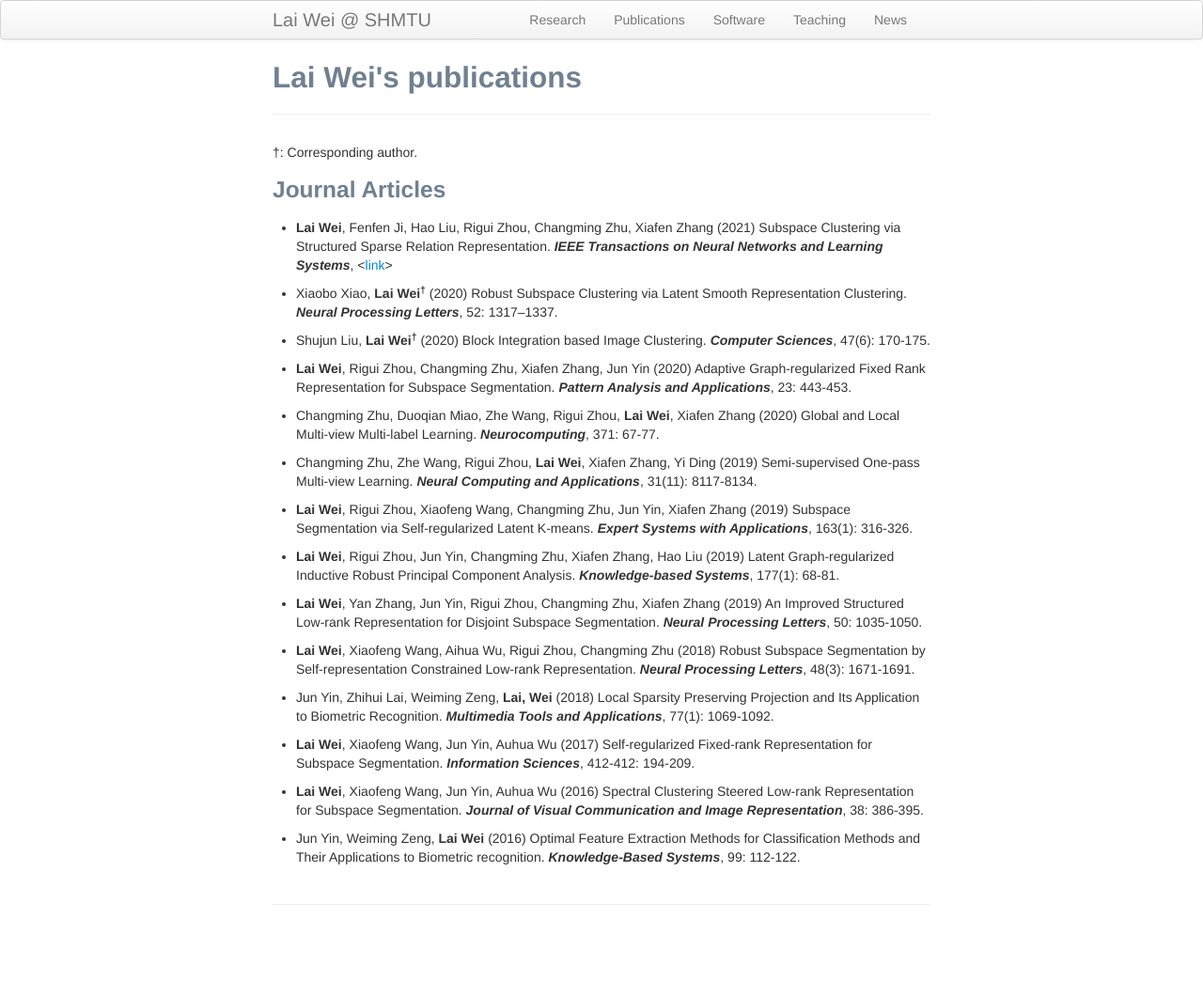
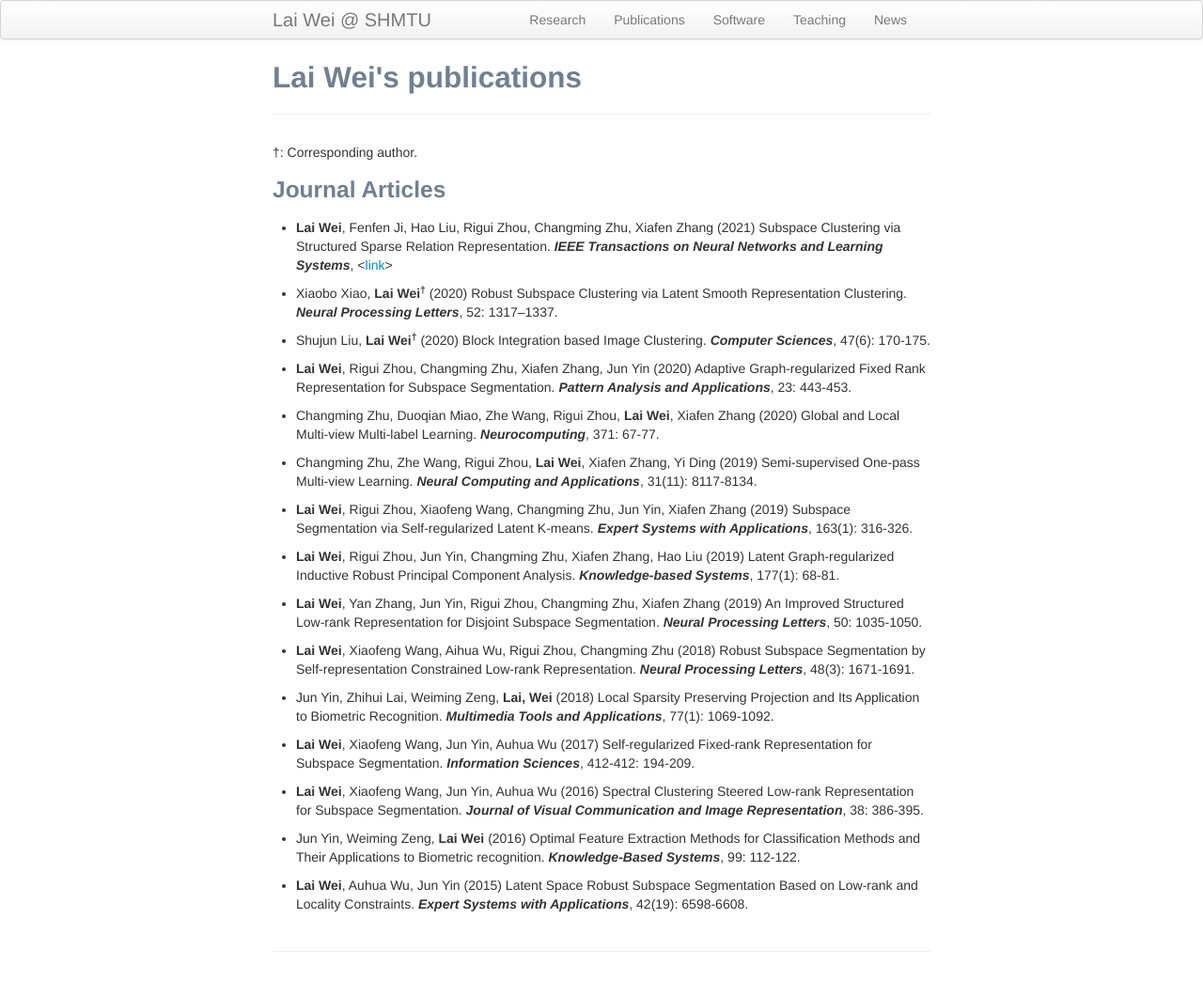
Before and after one commit to weilyshmtu/weilyshmtu.github.io, a Jekyll site: the page built from pages/pubs.md, in a window 1280 px wide. Shown: the whole page at 94% size. Built offline with Jekyll 4.4.1, drawn with Linux system fonts in a browser that asks for light colours; before the commit the page ends 994 px from its top, so only the background shows below that.

Commit message:
Update pubs.md

```diff
--- a/pages/pubs.md
+++ b/pages/pubs.md
@@ -37,6 +37,7 @@ title: Lai Wei's publications
 <ul> <li>Jun Yin, Weiming Zeng, <b>Lai Wei</b> (2016) Optimal Feature Extraction Methods for Classification Methods and Their Applications to Biometric recognition. <i><b>Knowledge-Based Systems</b></i>, 99: 112-122.
 </li></ul>
 
+<ul> <li> <b>Lai Wei</b>, Auhua Wu, Jun Yin (2015) Latent Space Robust Subspace Segmentation Based on Low-rank and Locality Constraints. <i><b>Expert Systems with Applications</b></i>, 42(19): 6598-6608.</li></ul>
 
 
 <!--
```
